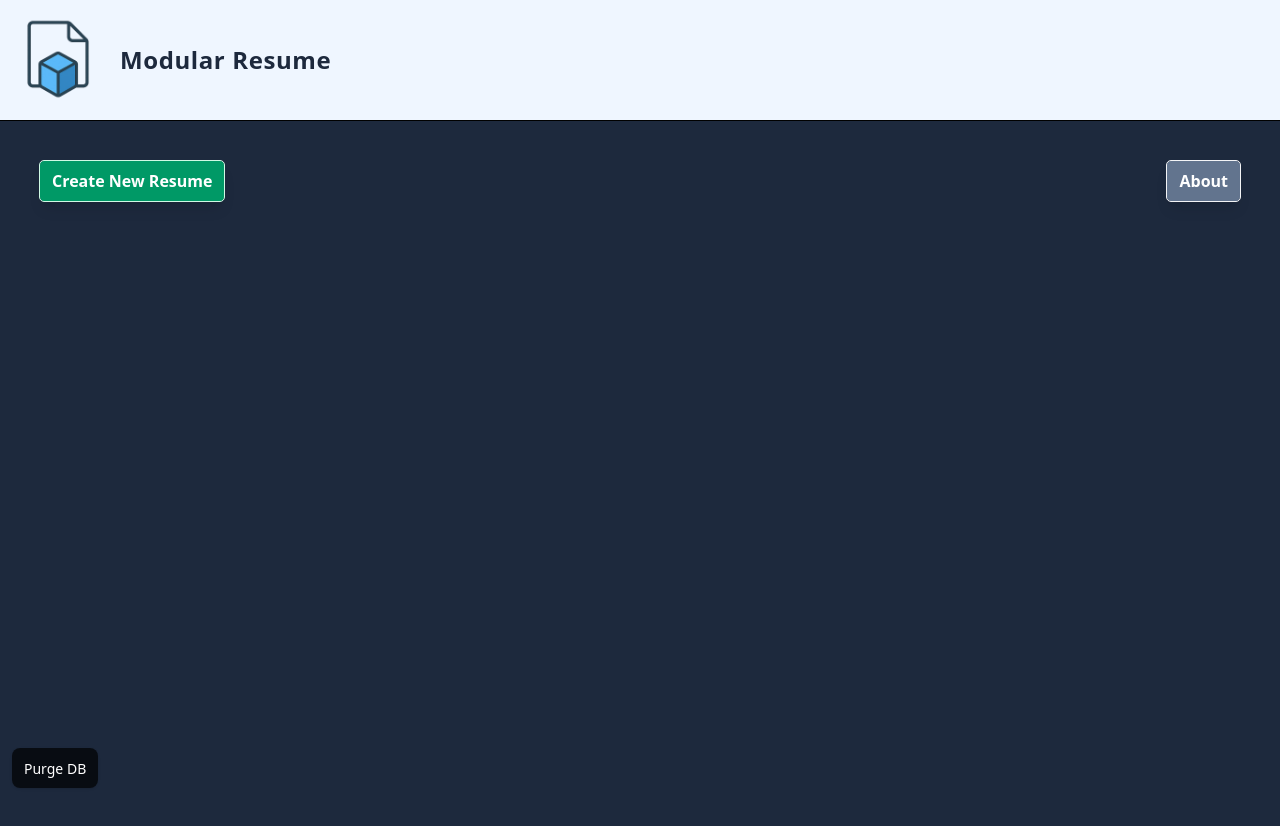
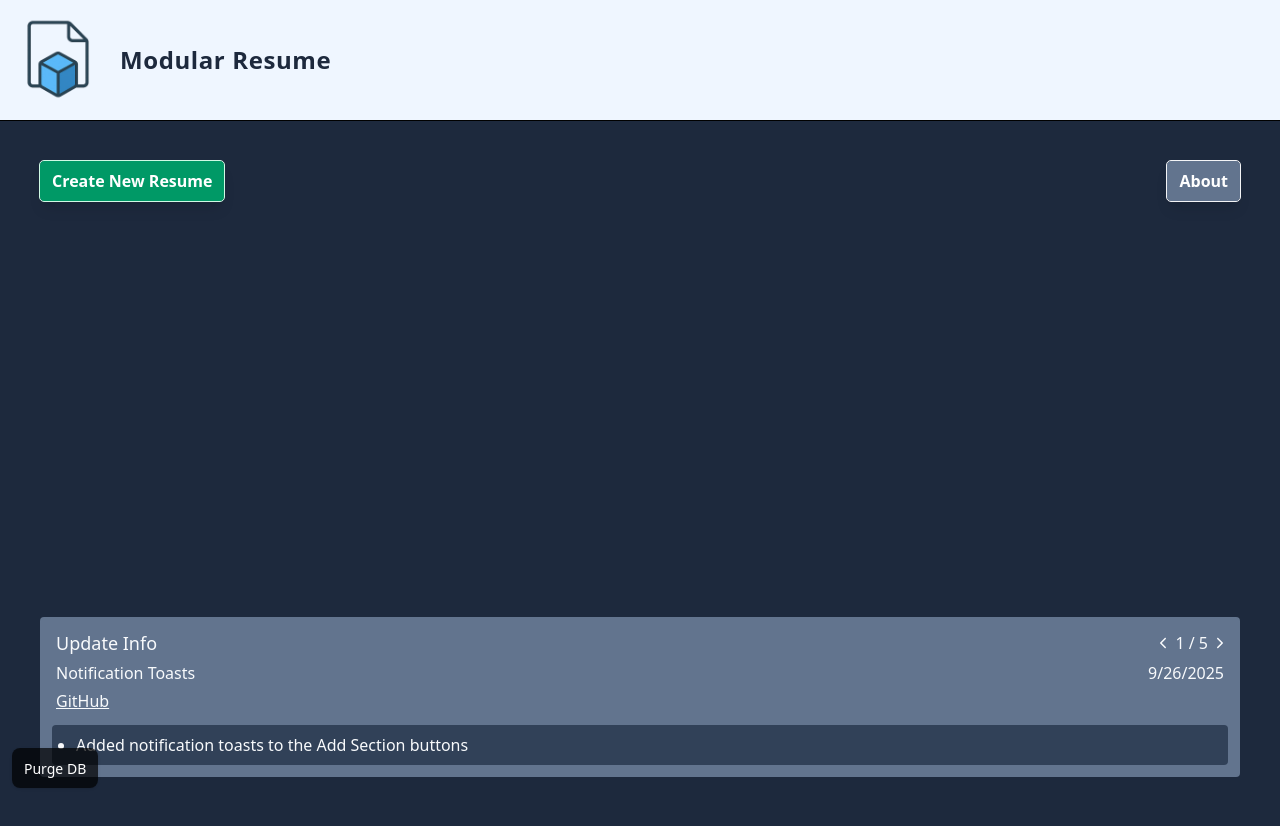
Before and after one commit to Tarrega88/modular-resume-2, a React (Vite) app: page / in a window 1280 px wide. Shown: the top 826 px of the page. Built offline with nearby package versions, Linux system fonts and the light colour scheme.

Commit message:
added update section and change arrow icons on home page

```diff
--- a/src/components/home/HomeSelect.tsx
+++ b/src/components/home/HomeSelect.tsx
@@ -5,6 +5,7 @@ import PreviousResumeList from "./PreviousResumeList";
 import { useState } from "react";
 import LastWorkedOn from "./LastWorkedOn";
 import AboutContainer from "./AboutContainer";
+import UpdateInfo from "./UpdateInfo";
 
 function HomeSelect() {
   const resumeData = useSelector((state: RootState) => state.resume);
@@ -15,6 +16,7 @@ function HomeSelect() {
 
   return (
     <div className="bg-slate-800 h-full px-10 pt-2 overflow-auto flex flex-col">
+      <div className="flex flex-col h-full">
         <div className="flex justify-between items-start pt-8 pb-6 gap-2">
           <div className="flex sm:flex-row flex-col sm:gap-8 gap-4 sm:items-center">
             <GenerateResumeButton />
@@ -31,9 +33,8 @@ function HomeSelect() {
         </div>
 
         {values.length ? <PreviousResumeList values={values} /> : null}
-      <div className="h-full flex justify-end items-end">
-        <div className="pb-8"></div>
       </div>
+      <UpdateInfo />
       <AboutContainer isOpen={aboutIsOpen} setIsOpen={setAboutIsOpen} />
     </div>
   );
--- a/src/components/home/PageTurner.tsx
+++ b/src/components/home/PageTurner.tsx
@@ -1,10 +1,11 @@
 import { FaCaretLeft, FaCaretRight } from "react-icons/fa6";
+import { IoIosArrowBack, IoIosArrowForward } from "react-icons/io";
 
 function PageTurner({ page, setPage, maxPages }) {
   return (
-    <div className="flex justify-end text-slate-100 items-center">
+    <div className="flex justify-end text-slate-100 items-center gap-1">
       <button onClick={() => setPage(page === 0 ? 0 : page - 1)}>
-        <FaCaretLeft className="text-lg cursor-pointer" />
+        <IoIosArrowBack className="cursor-pointer" />
       </button>
       <div>
         {page + 1} / {Math.ceil(maxPages)}
@@ -12,7 +13,7 @@ function PageTurner({ page, setPage, maxPages }) {
       <button
         onClick={() => setPage(page < maxPages - 1 ? page + 1 : maxPages - 1)}
       >
-        <FaCaretRight className="text-lg cursor-pointer" />
+        <IoIosArrowForward className="cursor-pointer" />
       </button>
     </div>
   );
--- /dev/null
+++ b/src/components/home/UpdateInfo.tsx
@@ -0,0 +1,122 @@
+import { useState } from "react";
+import {
+  IoIosArrowBack,
+  IoIosArrowDown,
+  IoIosArrowForward,
+} from "react-icons/io";
+
+type Info = {
+  title: string;
+  date: string;
+  textArr: string[];
+  url?: string;
+  urlText?: string;
+};
+
+const updates: Info[] = [
+  {
+    title: "Notification Toasts",
+    date: "9/26/2025",
+    textArr: ["Added notification toasts to the Add Section buttons"],
+    url: "https://github.com/Tarrega88/modular-resume-2/commit/fe69e2852ee0f10a0e6a861f6d9e74842ea0b9ba",
+    urlText: "GitHub",
+  },
+  {
+    title: "Font Persistence",
+    date: "9/26/2025",
+    textArr: [
+      "Resumes will now store their font choice (instead of the font being globally applied to each of your resumes.)",
+    ],
+    url: "https://github.com/Tarrega88/modular-resume-2/commit/522971303a37a6a2de7ec89dc65607d440e77fe7",
+    urlText: "GitHub",
+  },
+  {
+    title: "ATS Friendly Fonts",
+    date: "9/25/2025",
+    textArr: [
+      "Removed fonts that were failing to be read properly when converted to PDF",
+      "Added fonts that are guaranteed to be readable by resume parsers & ATS (Applicant Tracking Systems)",
+    ],
+    url: "https://github.com/Tarrega88/modular-resume-2/commit/cf9e344ddeb6cb7d63f53c5ccb6724979f2660eb",
+    urlText: "GitHub",
+  },
+  {
+    title: "Margin Choices",
+    date: "9/25/2025",
+    textArr: [
+      "Users can now choose between 0.5, 0.75, and 1 inch margins.",
+      "Styling tweaks to bullet points",
+    ],
+    url: "https://github.com/Tarrega88/modular-resume-2/commit/f132909d4d9d8c589355690591743e6a33e25355",
+    urlText: "GitHub",
+  },
+  {
+    title: "Hint Box",
+    date: "9/23/2025",
+    textArr: [
+      "Added a hint box in the bottom left of the builder page to help new users.",
+    ],
+    url: "https://github.com/Tarrega88/modular-resume-2/commit/4401fe0e78ac3bf46fd3ed9793007ea6ef89c425",
+    urlText: "GitHub",
+  },
+];
+
+function UpdateInfo() {
+  const [infoSelection, setInfoSelection] = useState(0);
+
+  const currentInfo = updates[infoSelection];
+
+  return (
+    <div className="text-slate-50 bg-slate-500 rounded-sm p-3 mb-36 mt-4">
+      <div className="flex justify-between">
+        <div className="text-lg pl-1">Update Info</div>
+        <div className="flex items-center gap-1">
+          <button
+            onClick={() =>
+              setInfoSelection(infoSelection > 0 ? infoSelection - 1 : 0)
+            }
+          >
+            <IoIosArrowBack className="cursor-pointer" />
+          </button>
+          <div>
+            {infoSelection + 1} / {updates.length}
+          </div>
+          <button
+            onClick={() =>
+              setInfoSelection(
+                infoSelection < updates.length - 1
+                  ? infoSelection + 1
+                  : updates.length - 1
+              )
+            }
+          >
+            <IoIosArrowForward className="cursor-pointer" />
+          </button>
+        </div>
+      </div>
+      <div>
+        <div className="flex justify-between p-1">
+          <div>{currentInfo.title}</div>
+          <div>{currentInfo.date}</div>
+        </div>
+        {currentInfo.url ? (
+          <a
+            className="underline flex pl-1"
+            target="_blank"
+            rel="noopener noreferrer"
+            href={currentInfo.url}
+          >
+            {currentInfo?.urlText || "GitHub"}
+          </a>
+        ) : null}
+        <ul className="list-disc bg-slate-700 rounded-sm p-2 pl-6 mt-3">
+          {currentInfo.textArr.map((e, i) => (
+            <li key={i}>{e}</li>
+          ))}
+        </ul>
+      </div>
+    </div>
+  );
+}
+
+export default UpdateInfo;
```
Lines whose indentation alone changed are shown as unchanged.
